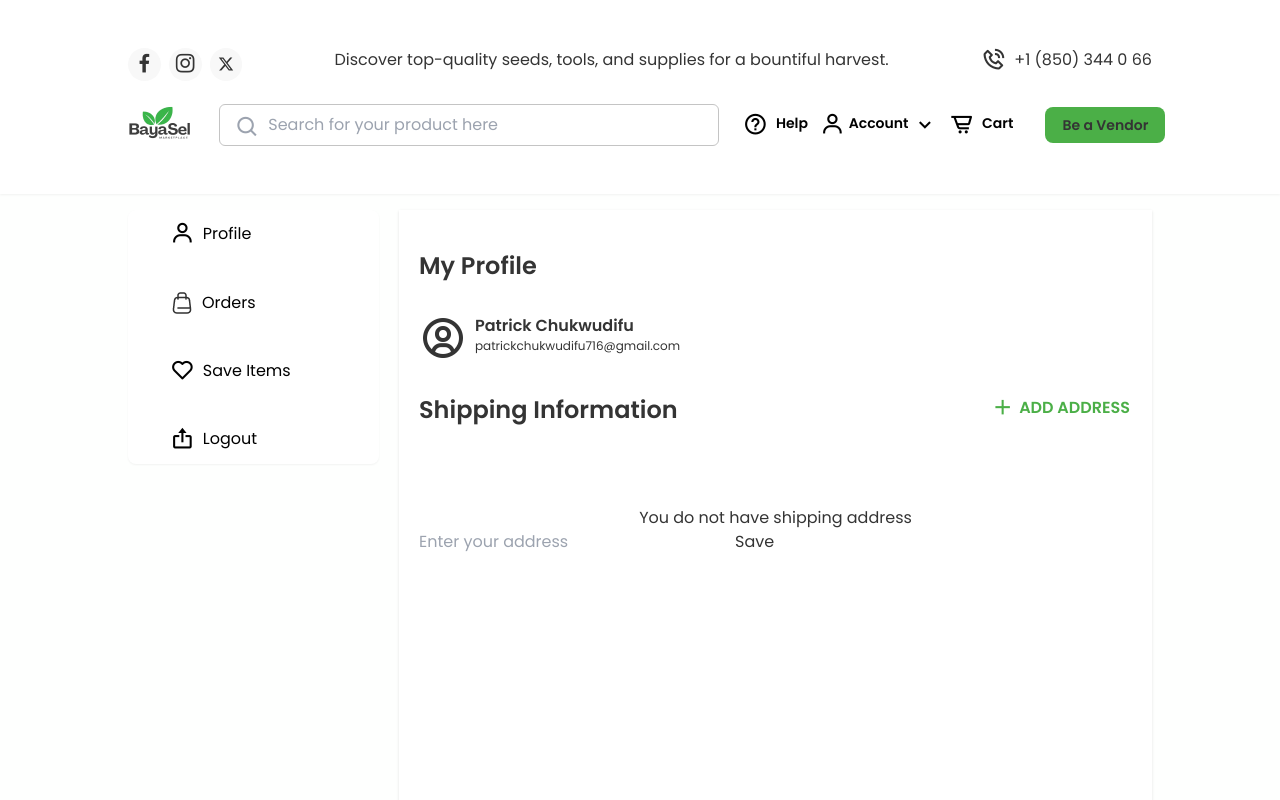
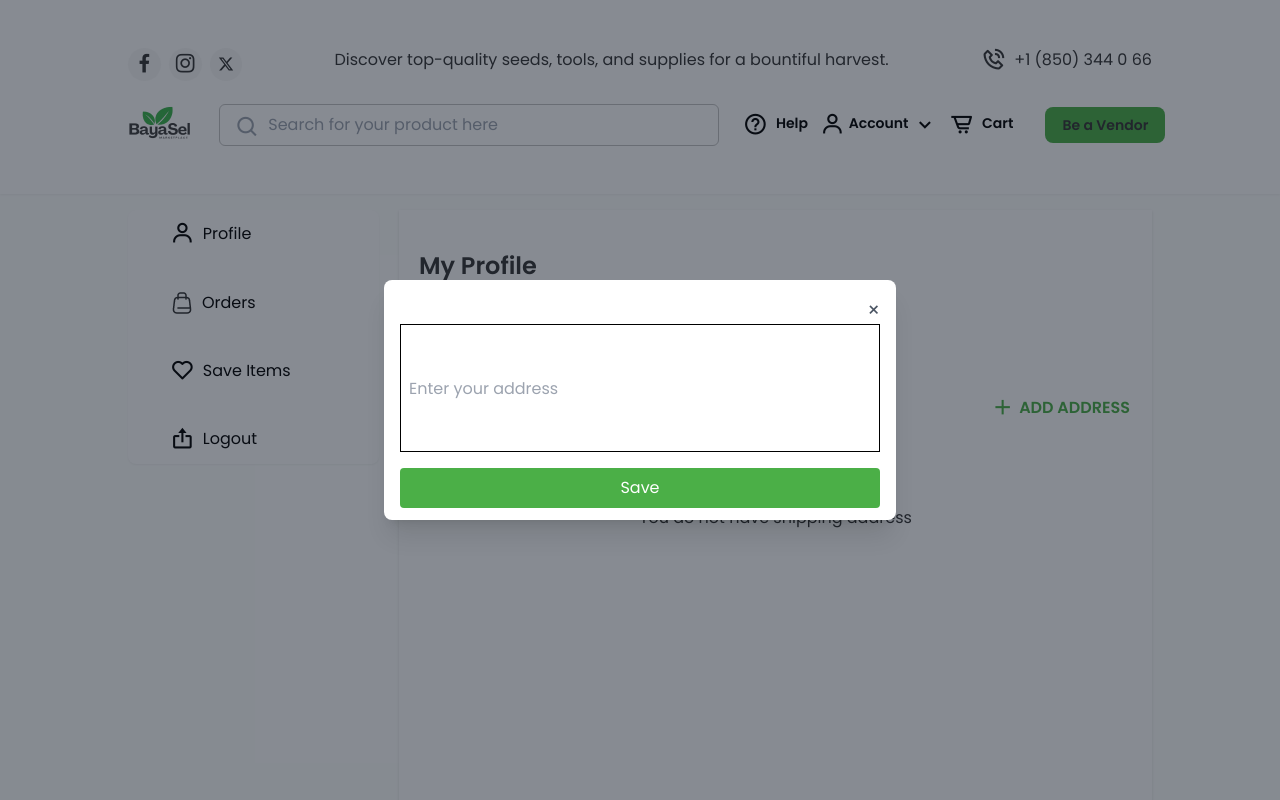
Before and after one commit to BayaSel/BayaSel, a React (Vite) app: page /account in a window 1280 px wide. Both pictures are taken after a click on the button "ADD ADDRESS". Shown: the top 800 px of the page. Built offline with nearby package versions, Linux system fonts and the light colour scheme.

Commit message:
perf: adding and removing address

```diff
--- a/package.json
+++ b/package.json
@@ -16,6 +16,7 @@
     "@mui/icons-material": "^5.15.20",
     "@mui/material": "^5.15.19",
     "boxicons": "^2.1.4",
+    "prop-types": "^15.8.1",
     "react": "^18.2.0",
     "react-dom": "^18.2.0",
     "react-icons": "^5.2.1",
--- a/src/components/Menu.jsx
+++ b/src/components/Menu.jsx
@@ -1,4 +1,4 @@
-import React, { useState } from "react";
+import { useState } from "react";
 import { FaXTwitter } from "react-icons/fa6";
 import { Fragment } from "react";
 import { Popover, Transition } from "@headlessui/react";
--- /dev/null
+++ b/src/components/Modal.jsx
@@ -0,0 +1,26 @@
+import PropTypes from 'prop-types';
+
+const Modal = ({ show, onClose, children }) => {
+  if (!show) return null;
+
+  return (
+    <div className="fixed inset-0 bg-gray-900 bg-opacity-50 flex items-center justify-center z-50">
+      <div className="bg-white rounded-lg overflow-hidden shadow-xl max-w-lg w-full p-4 h-60" >
+        <div className="flex justify-end">
+          <button onClick={onClose} className="text-gray-600 hover:[#4BAF47] text-xl">
+            &times;
+          </button>
+        </div>
+        {children}
+      </div>
+    </div>
+  );
+};
+
+Modal.propTypes = {
+    show: PropTypes.bool.isRequired,
+    onClose: PropTypes.func.isRequired,
+    children: PropTypes.node,
+  };
+
+export default Modal;
--- a/src/components/UserProfileContext.jsx
+++ b/src/components/UserProfileContext.jsx
@@ -25,8 +25,15 @@ const UserProfileProvider = ({ children }) => {
     }));
   };
 
+  const removeAddress = (index) => {
+    setProfile((prevProfile) => {
+      const updatedAddresses = prevProfile.addresses.filter((_, i) => i !== index);
+      return { ...prevProfile, addresses: updatedAddresses };
+    });
+  };
+
   return (
-    <UserProfileContext.Provider value={{ profile, addAddress, updateAddress }}>
+    <UserProfileContext.Provider value={{ profile, addAddress, updateAddress, removeAddress }}>
       {children}
     </UserProfileContext.Provider>
   );
--- a/src/pages/Profile.jsx
+++ b/src/pages/Profile.jsx
@@ -1,19 +1,24 @@
 //import React from 'react'
 import { useContext, useState } from 'react';
 import { UserProfileContext } from '../components/UserProfileContext';
+import Modal from '../components/Modal'
+
 
 function Profile() {
-  const { profile, addAddress, updateAddress } = useContext(UserProfileContext);
+  const { profile, addAddress, updateAddress, removeAddress } = useContext(UserProfileContext);
   const [showForm, setShowForm] = useState(false);
   const [addressIndex, setAddressIndex] = useState(null);
   const [address, setAddress] = useState('');
   const [selectedAddressIndex, setSelectedAddressIndex] = useState(null);
 
+  const MAX_ADDRESSES = 3;
 
   const handleAddressButtonClick = () => {
+    if (profile.addresses.length < MAX_ADDRESSES) {
       setShowForm(true);
       setAddressIndex(null);
       setAddress('');
+    }
   };
 
   const handleEditButtonClick = (index) => {
@@ -22,9 +27,18 @@ function Profile() {
     setAddress(profile.addresses[index]);
   };
 
+  const handleDeleteButtonClick = (index) => {
+    removeAddress(index);
+    if (selectedAddressIndex === index) {
+      setSelectedAddressIndex(null);
+    }
+  };
+
   const handleSave = () => {
     if (addressIndex === null) {
+      if (profile.addresses.length < MAX_ADDRESSES) {
         addAddress(address);
+      }
     } else {
       updateAddress(addressIndex, address);
     }
@@ -38,7 +52,7 @@ function Profile() {
   };
 
   return (
-    <div className="bg-white shadow font-poppins p-5 text-[#343434] md:h-[710px]">
+    <div className="bg-white shadow font-poppins p-5 text-[#343434] md:h-[720px]">
       <h1 className="font-semibold text-2xl my-5">My Profile</h1>
       <div className="flex gap-2 my-8">
         <i className='bx bx-user-circle bx-lg' ></i>
@@ -51,10 +65,12 @@ function Profile() {
       <div className="flex justify-between font-semibold my-5">
         <h1 className="text-2xl">Shipping Information</h1>
         <div>
+        {profile.addresses.length < MAX_ADDRESSES && (
           <button onClick={handleAddressButtonClick} className="flex text-base gap-1 text-[#4BAF47] hover:bg-[#EDF7ED] p-0.5">
               <i className='bx bx-sm bx-plus'></i>
               <p>ADD ADDRESS</p>
           </button>
+        )}
         </div>
       </div>
 
@@ -71,15 +87,20 @@ function Profile() {
                     name="address"
                     checked={selectedAddressIndex === index}
                     onChange={() => handleRadioChange(index)}
-                    className='border-[#4BAF47] h-6 w-6'
+                    className='text-[#4BAF47] h-6 w-6'
                   />
                   </label>
                   <div className='w-full'>
                     <div className='flex justify-between'>
                       <p className='font-semibold text-base'>Customer Address</p>
+                      <div className="flex gap-3">
                         <button onClick={() => handleEditButtonClick(index)} className='flex gap-1 text-[#4BAF47] text-base'>Edit
                           <i className='bx bx-sm bx-edit-alt'></i>
                         </button>
+                        <button onClick={() => handleDeleteButtonClick(index)} className='flex gap-1 text-red-600 text-base'>Delete
+                          <i className='bx bx-sm bx-trash'></i>
+                        </button>
+                      </div>
                     </div>
 
                     <div className='font-normal mt-3 gap-3 text-base'>
@@ -92,17 +113,18 @@ function Profile() {
           </ul>
         )}
 
-        {showForm && (
-        <div>
+        <Modal show={showForm} onClose={() => setShowForm(false)}>
+        <div className='flex flex-col gap-4'>
           <input
             type="text"
             value={address}
             onChange={(e) => setAddress(e.target.value)}
             placeholder="Enter your address"
+            className='h-24 lg:h-32 px-2 text-start border border-black'
           />
-          <button onClick={handleSave}>Save</button>
+          <button onClick={handleSave} className='bg-[#4BAF47] text-white py-2 rounded text-base'>Save</button>
         </div>
-      )}
+      </Modal>
       </div>
     </div>
   )
```
Also changed, not shown: 1 other file (tests, documents, lock files or other folders). Lines whose indentation alone changed are shown as unchanged.
